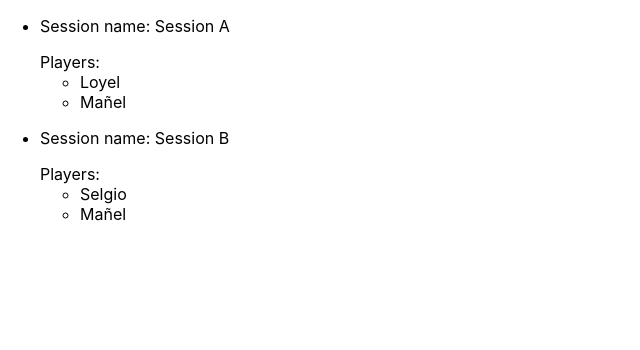
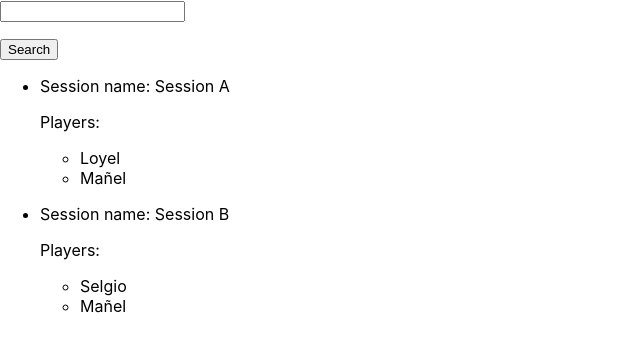
Before and after one commit to garan-no-dou/role-ui, a React (Create React App) app: page / in a window 1280 px wide. Shown: the top 350 px of the page, without its empty margins (0-640 px from the left). Built offline with nearby package versions, Linux system fonts and the light colour scheme.

Commit message:
Filter Sessios by session name.

```diff
--- a/src/session-preview/Preview.js
+++ b/src/session-preview/Preview.js
@@ -11,7 +11,8 @@ class Preview extends React.Component {
         return (
             <div>
                 <p>Session name: {this.session.name}</p>
-                <p>Players: <ul>{this.getPlayers()}</ul></p>
+                <p>Players: </p>
+                <ul>{this.getPlayers()}</ul>
             </div>
         );
     }
@@ -19,7 +20,7 @@ class Preview extends React.Component {
     getPlayers() {
         return (
             this.session.players.map((player) =>
-                <li>{player}</li>
+                <li key={player}>{player}</li>
             )
         );
     }
--- a/src/sessions-dashboard/Dashboard.js
+++ b/src/sessions-dashboard/Dashboard.js
@@ -10,14 +10,17 @@ class Dashboard extends React.Component {
     constructor(props) {
         super(props);
         this.state = {
+            filterText: "",
             sessions: []
         }
+
+		this.handleChange = this.handleChange.bind(this);
+		this.handleSubmit= this.handleSubmit.bind(this);
     }
 
     componentDidMount() {
-        const {sessionA, sessionB} = this.fetchSessions();
         this.setState({
-            sessions: [sessionA, sessionB]
+            sessions: this.fetchSessions()
         })
     }
 
@@ -31,22 +34,51 @@ class Dashboard extends React.Component {
             name: "Session B",
             players: ["Selgio", "Mañel"]
         }
-        return {sessionA, sessionB};
+        const sessions= [sessionA, sessionB]
+
+        if(this.state.filterText.length > 0){
+			return sessions.filter(session => session.name === this.state.filterText)
+        }
+        return sessions;
     }
 
     render() {
         return (
-            <ul> {this.renderSessionItems()} </ul>
+            <div>
+                <aside>
+                    <form onSubmit={this.handleSubmit}>
+						<input type="text" value={this.state.value} onChange={this.handleChange} />
+						<p>{this.state.filterText}</p>
+						<input type="submit" value="Search"></input>
+                    </form>
+                </aside>
+                <section>
+					<ul> {this.renderSessionItems()} </ul>
+                </section>
+            </div>
+
         );
+
     }
 
     renderSessionItems() {
         return this.state["sessions"].map((element) =>
-            <li>
+            <li key={element.name}>
                 <Preview session={element}/>
             </li>
         );
     }
+
+	handleChange(event) {
+        this.setState({
+          filterText: event.target.value
+		});
+    }
+
+   handleSubmit(event) {
+    this.setState({sessions: this.fetchSessions()})
+    event.preventDefault();
+  }
 }
 
 export default Dashboard;
```
